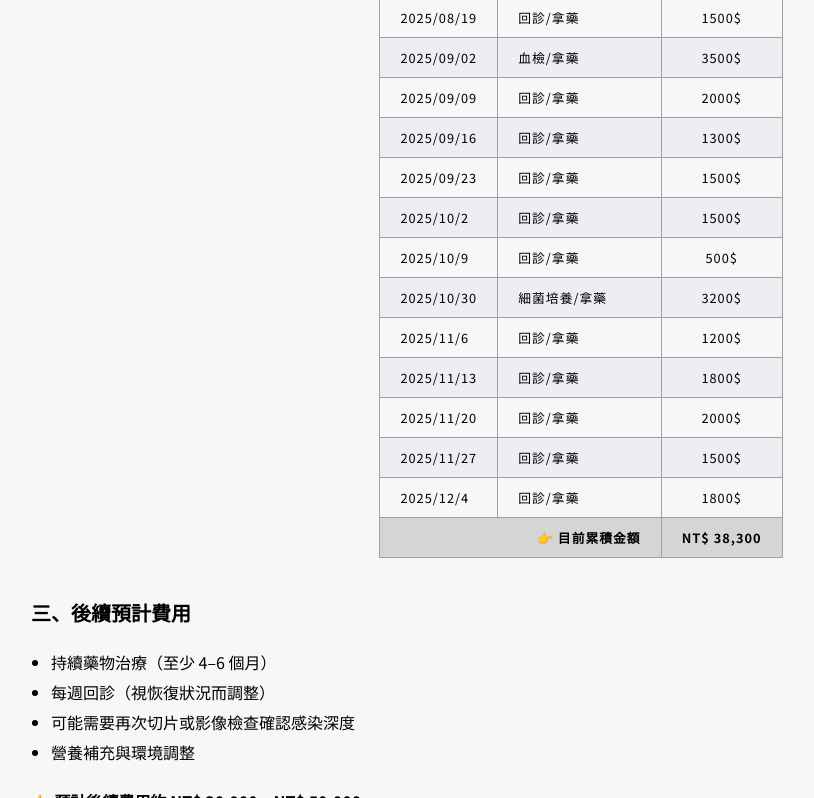
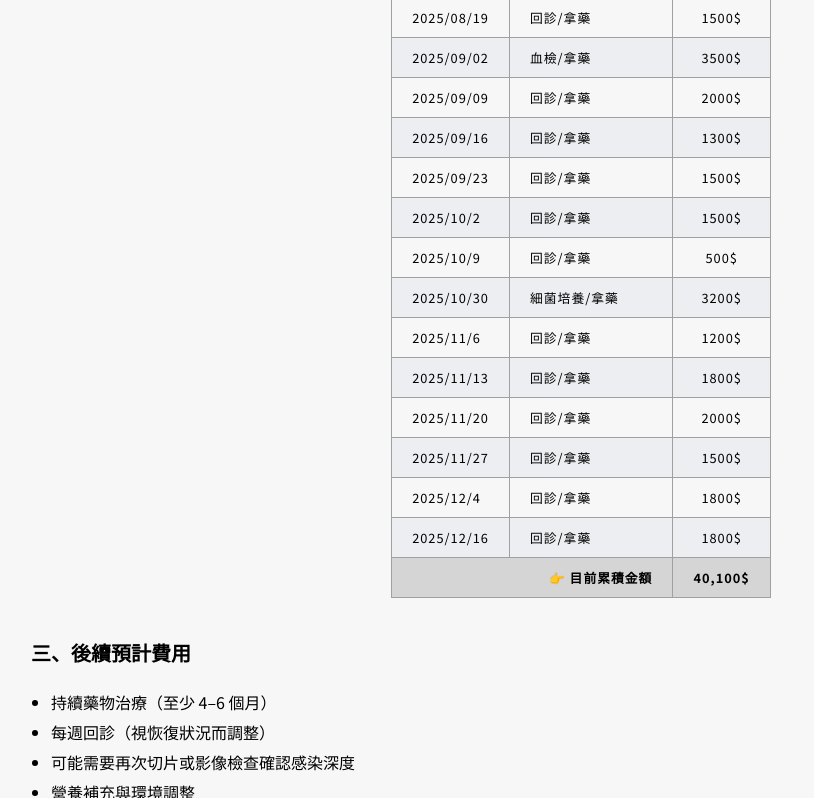
Before and after one commit to JIE201027/meetreptile, a plain HTML site: page red/index.html in a window 1280 px wide. Shown: the part 10430-11228 px from the top of the page, without its empty margins (59-873 px from the left). Drawn offline with Linux system fonts and the light colour scheme; a web font is replaced by a local one.

Commit message:
Update index.html

```diff
--- a/red/index.html
+++ b/red/index.html
@@ -291,12 +291,17 @@
                         <td>回診/拿藥</td>
                         <td>1800$</td>
                     </tr>
+                    <tr>
+                        <td>2025/12/16</td>
+                        <td>回診/拿藥</td>
+                        <td>1800$</td>
+                    </tr>
 
                 </tbody>
                 <tfoot>
                     <tr>
                         <th scope="row" colspan="2">👉 目前累積金額</th>
-                        <td>NT$ 38,300</td>
+                        <td>40,100$</td>
                     </tr>
                 </tfoot>
             </table>
@@ -421,4 +426,5 @@
     </div>
 </body>
 
+
 </html>
```
